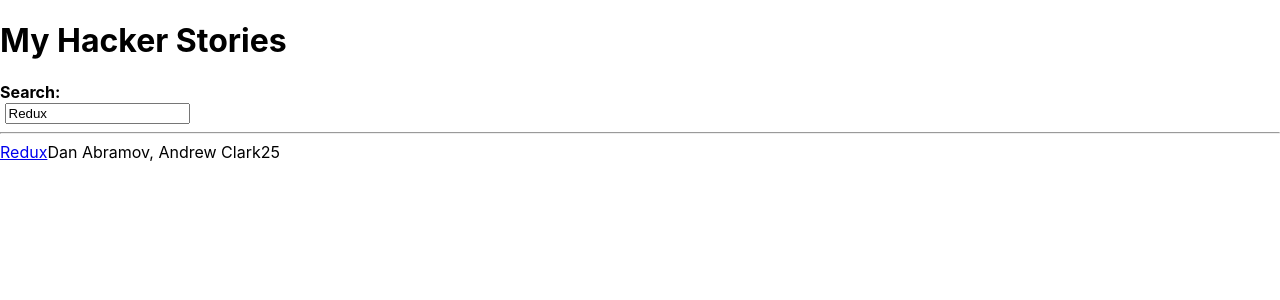
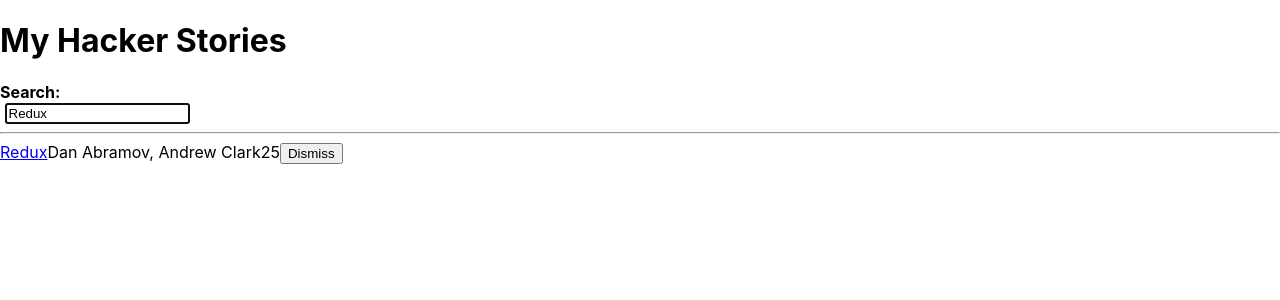
Before and after one commit to juiceghost/chas-hacker-stories, a React (Create React App) app: page / in a window 1280 px wide. Shown: the top 300 px of the page. Built offline with nearby package versions, Linux system fonts and the light colour scheme.

Commit message:
end of page 83

```diff
--- a/src/App.js
+++ b/src/App.js
@@ -15,7 +15,7 @@
 
 const App = () => {
 
-  const stories = [
+  const initialStories = [
     {
       title: 'React',
       url: 'https://reactjs.org/',
@@ -41,6 +41,16 @@
 
   const [searchTerm, setSearchTerm] = useSemiPersistentState('search', 'Redux');
 
+  const [stories, setStories] = React.useState(initialStories);
+
+  const handleRemoveStory = item => {
+    const newStories = stories.filter(
+      story => item.objectID !== story.objectID
+    );
+
+    setStories(newStories);
+  };
+
   const handleSearch = event => {
     setSearchTerm(event.target.value);
   };
@@ -57,29 +67,48 @@
   return (
     <div>
       <h1>My Hacker Stories</h1>
-      <InputWithLabel id='search' value={searchTerm} onInputChange={handleSearch}>
+      <InputWithLabel
+        id='search'
+        value={searchTerm}
+        isFocused
+        onInputChange={handleSearch}
+      >
         <SimpleText><div>Search:</div></SimpleText>
       </InputWithLabel>
       <hr />
-      <List list={searchedStories} />
+      <List list={searchedStories} onRemoveItem={handleRemoveStory} />
     </div>);
 }
 
 
-const InputWithLabel = ({ children, id, value, type = 'text', onInputChange }) => (
+const InputWithLabel = ({ children, id, value, isFocused, type = 'text', onInputChange }) => {
+  const inputRef = React.useRef();
+
+  React.useEffect(() => {
+    if (isFocused && inputRef.current) {
+      inputRef.current.focus();
+    }
+  }, [isFocused]);
+
+  return (
     <>
       <label htmlFor={id}>{children}</label> &nbsp;
       <input
+        ref={inputRef}
         id={id}
-      type={type} value={value} onChange={onInputChange}
+        type={type}
+        value={value}
+        autoFocus={isFocused}
+        onChange={onInputChange}
       />
     </>
-);
+  )
+};
 
-const List = ({ list }) =>
-  list.map(item => <Item key={item.objectID} item={item} />);
+const List = ({ list, onRemoveItem }) =>
+  list.map(item => <Item key={item.objectID} item={item} onRemoveItem={onRemoveItem} />);
 
-const Item = ({ item }) => (
+const Item = ({ item, onRemoveItem }) => (
   <div>
     <span>
       <a href={item.url}>{item.title}</a>
@@ -87,6 +116,11 @@
     <span>{item.author}</span>
     <span>{item.num_comments}</span>
     <span>{item.points}</span>
+    <span>
+      <button type="button" onClick={() => onRemoveItem(item)}>
+        Dismiss
+      </button>
+    </span>
   </div>
 );
 
```
Lines whose indentation alone changed are shown as unchanged.
